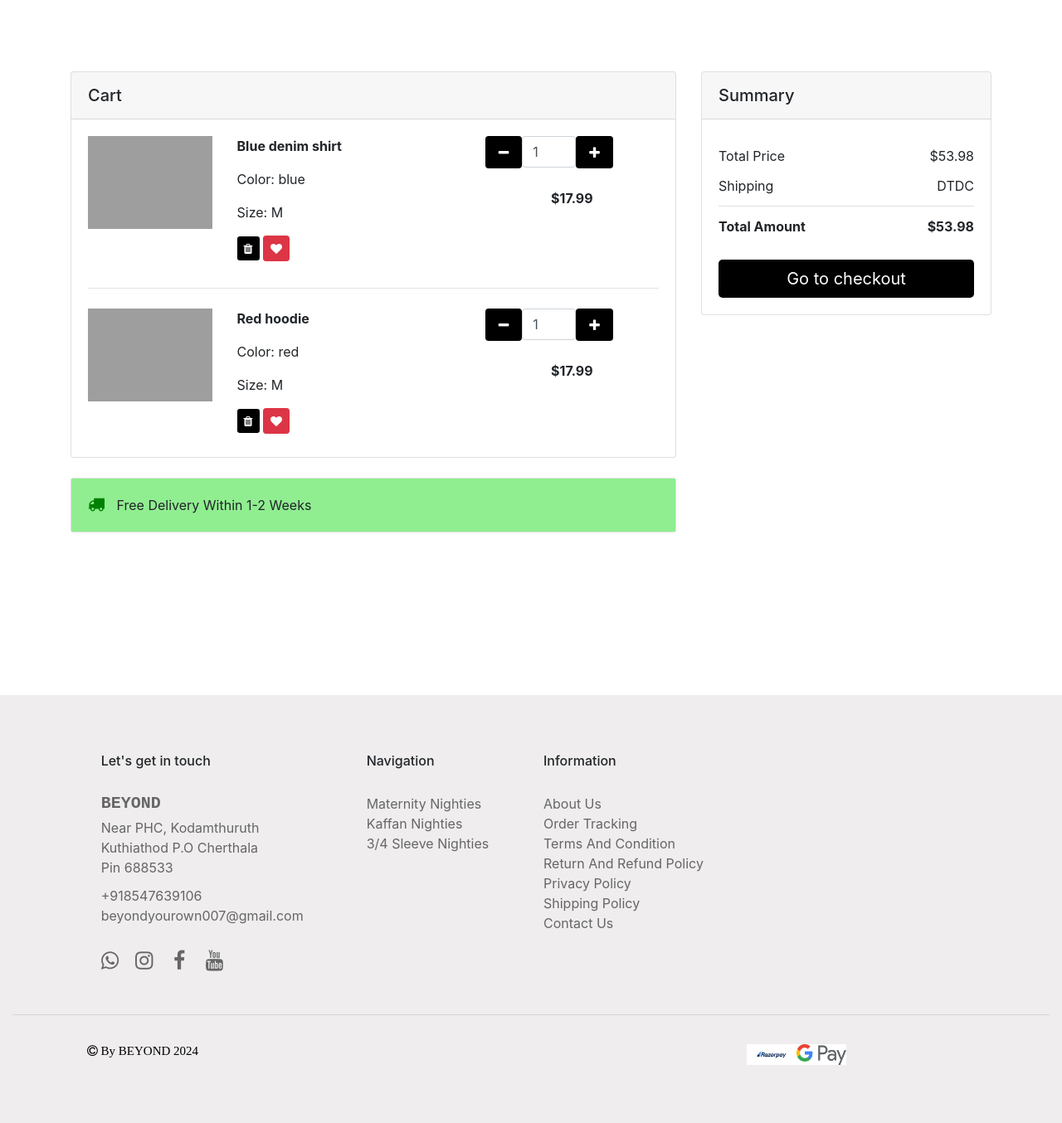
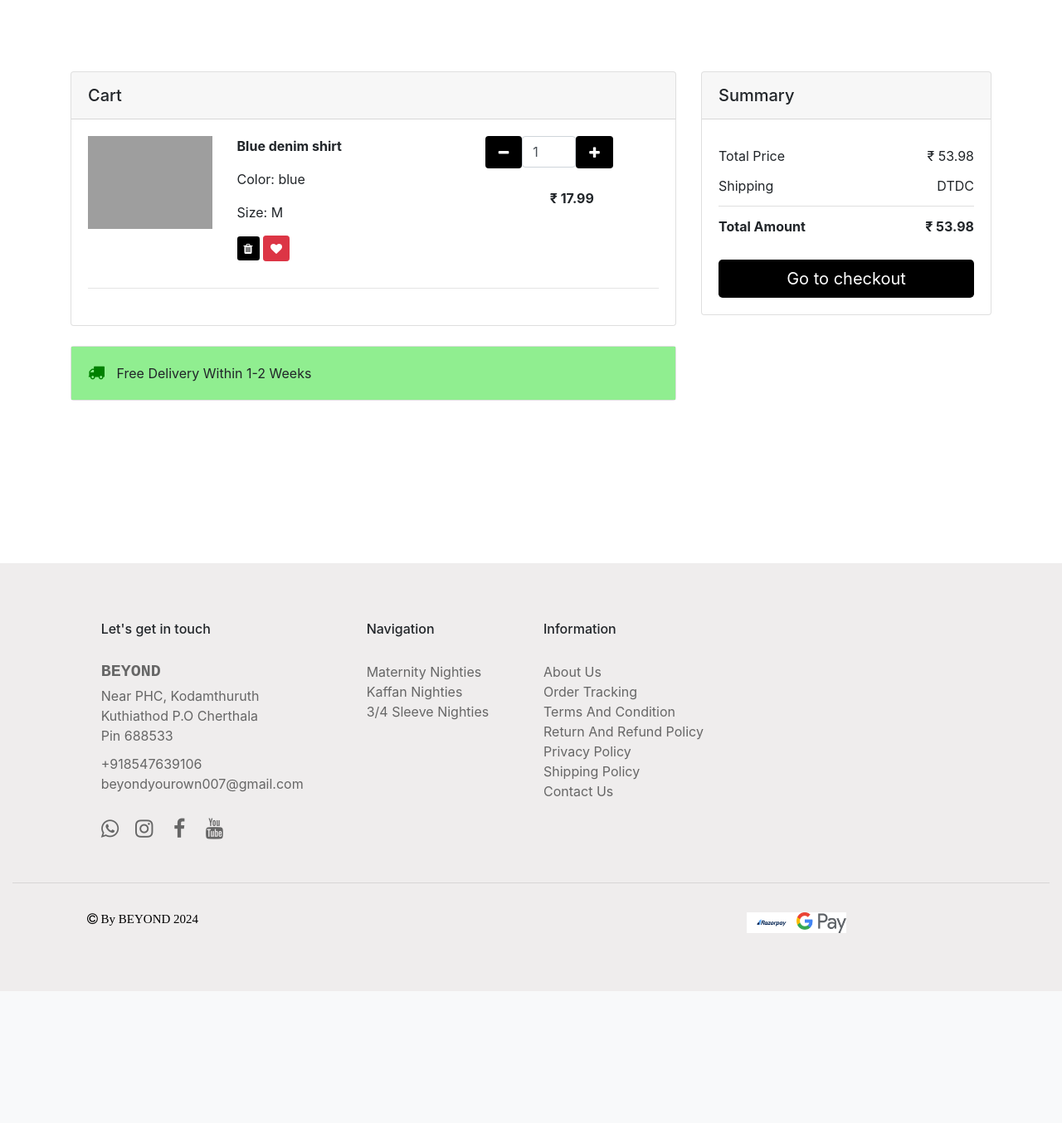
Before and after one commit to arunp007/beyond, a Django app: page /accounts/cart/ in a window 1280 px wide. Shown: the part 116-1470 px from the top of the page at 83% size. After the commit the page ends 1311 px from the top, so only its background shows below. Run offline with Django 5.2, Linux system fonts and the light colour scheme; some libraries are stand-ins or nearby versions; grey boxes are pictures that could not be loaded.

Commit message:
Version 1

```diff
--- a/products/views.py
+++ b/products/views.py
@@ -40,7 +40,6 @@ def add_to_cart(request, uid):
 def cart(request):
     return render(request, 'accounts/cart.html')
 
-
 def maternity(request):
     category_name = 'Maternity Nighties'
     category = Category.objects.get(category_name = category_name)
--- a/templates/accounts/cart.html
+++ b/templates/accounts/cart.html
@@ -283,6 +283,7 @@
                             <div class="card-body">
 
                                 <div class="row">
+
                                     <div class="col-lg-3 col-md-12 mb-4 mb-lg-0">
 
                                         <div class="bg-image hover-overlay hover-zoom ripple rounded" data-mdb-ripple-color="light">
@@ -311,44 +312,14 @@
                                         </div>
 
                                         <p class="text-start text-md-center">
-                                            <strong>$17.99</strong>
+                                            <strong>₹ 17.99</strong>
                                         </p>
                                     </div>
                                 </div>
 
                                 <hr class="my-4" />
 
-                                <div class="row">
-                                    <div class="col-lg-3 col-md-12 mb-4 mb-lg-0">
-                                        <div class="bg-image hover-overlay hover-zoom ripple rounded" data-mdb-ripple-color="light">
-                                            <a href=""><img src="https://mdbcdn.b-cdn.net/img/Photos/Horizontal/E-commerce/Vertical/13a.webp" class="w-100" /></a>
-                                        </div>
-                                    </div>
 
-                                    <div class="col-lg-5 col-md-6 mb-4 mb-lg-0">
-                                        <p><strong>Red hoodie</strong></p>
-                                        <p>Color: red</p>
-                                        <p>Size: M</p>
-
-                                        <a href="" type="button" class="btn btn-primary btn-sm me-1 mb-2" id="button" data-mdb-toggle="tooltip" title="Remove item"><i class="fa fa-trash"></i></a>
-                                        <a href="" type="button" class="btn btn-danger btn-sm mb-2" data-mdb-toggle="tooltip" title="Move to the wish list"><i class="fa fa-heart"></i></a>
-                                    </div>
-
-                                    <div class="col-lg-4 col-md-6 mb-4 mb-lg-0">
-                                        <div class="d-flex mb-4" style="max-width: 300px">
-                                            <button class="btn btn-primary px-3 me-2" id="button" onclick="this.parentNode.querySelector('input[type=number]').stepDown()" style="height: 39px;"><i class="fa fa-minus"></i></button>
-
-                                            <div class="form-outline">
-                                                <input id="form1" min="0" name="quantity" value="1" type="number" class="form-control" style="width: 65px;" />
-                                            </div>
-
-                                            <button class="btn btn-primary px-3 ms-2" id="button" onclick="this.parentNode.querySelector('input[type=number]').stepUp()" style="height: 39px;"><i class="fa fa-plus"></i></button>
-                                        </div>
-                                        <p class="text-start text-md-center">
-                                            <strong>$17.99</strong>
-                                        </p>
-                                    </div>
-                                </div>
                             </div>
                         </div>
                         <div class="card mb-4">
@@ -366,7 +337,7 @@
                                 <ul class="list-group list-group-flush">
                                 <li class="list-group-item d-flex justify-content-between align-items-center border-0 px-0 pb-0">
                                     Total Price
-                                    <span>$53.98</span>
+                                    <span>₹ 53.98</span>
                                 </li>
                                 <li class="list-group-item d-flex justify-content-between align-items-center px-0">
                                     Shipping
@@ -376,7 +347,7 @@
                                 <div>
                                 <strong>Total Amount</strong>
                                 </div>
-                                <span><strong>$53.98</strong></span>
+                                <span><strong>₹ 53.98</strong></span>
                                 </li>
                                 </ul>
 
--- a/templates/product/product.html
+++ b/templates/product/product.html
@@ -5,7 +5,7 @@
     <meta charset="UTF-8">
     <meta name="viewport" content="width=device-width, initial-scale=1.0">
     <link rel="icon" href="{% static 'images/favicon.png' %}" type="image/png">
-    <title>Product</title>
+    <title>{{product.product_name}}</title>
     <link href="https://use.fontawesome.com/releases/v5.0.1/css/all.css" rel="stylesheet">
     <link rel="stylesheet" href="https://cdn.jsdelivr.net/npm/bootstrap@4.6.2/dist/css/bootstrap.min.css" integrity="sha384-xOolHFLEh07PJGoPkLv1IbcEPTNtaed2xpHsD9ESMhqIYd0nLMwNLD69Npy4HI+N" crossorigin="anonymous">
     <link rel="stylesheet" href="https://cdnjs.cloudflare.com/ajax/libs/font-awesome/4.7.0/css/font-awesome.min.css">
```
Also changed, not shown: accounts/migrations/0010_cartitems_user.py (added), accounts/migrations/0011_alter_cartitems_user.py (added), db.sqlite3.
